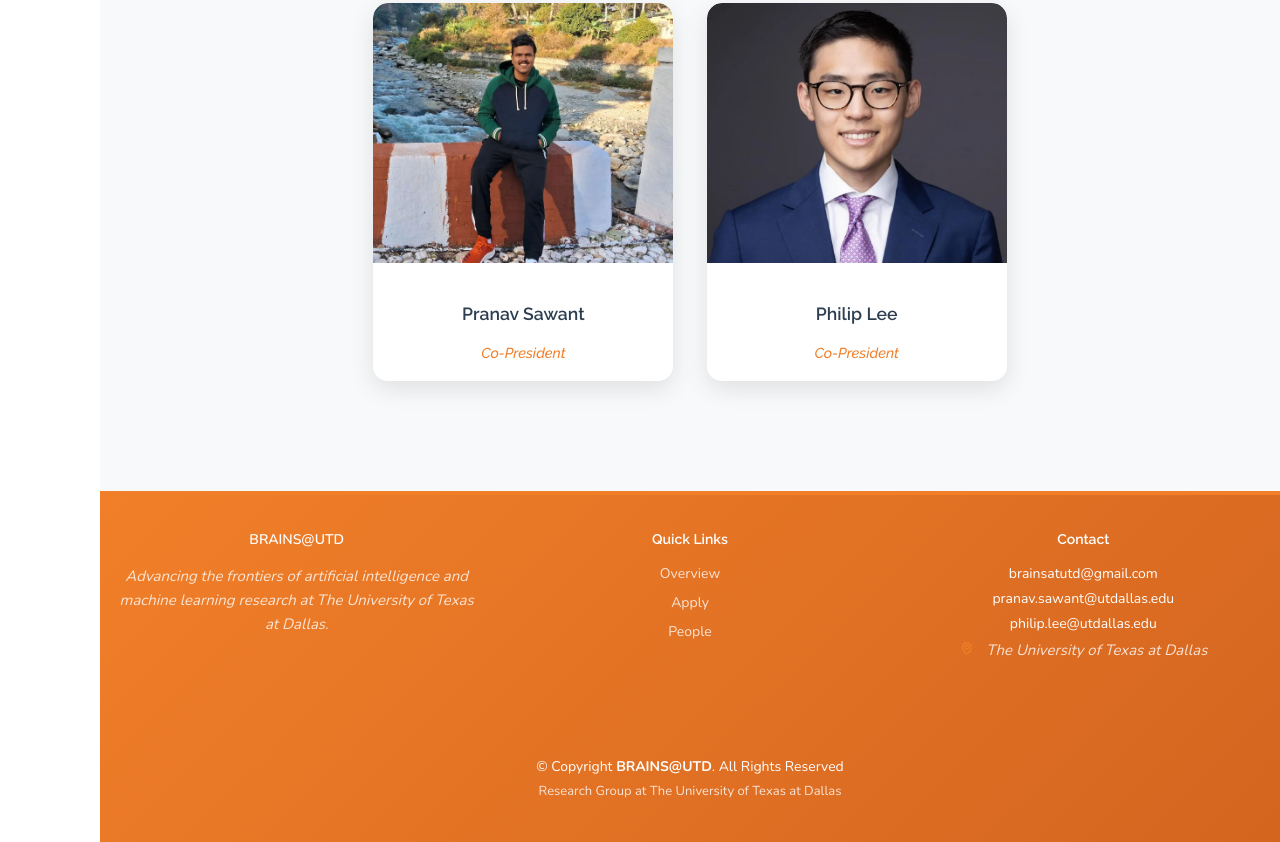
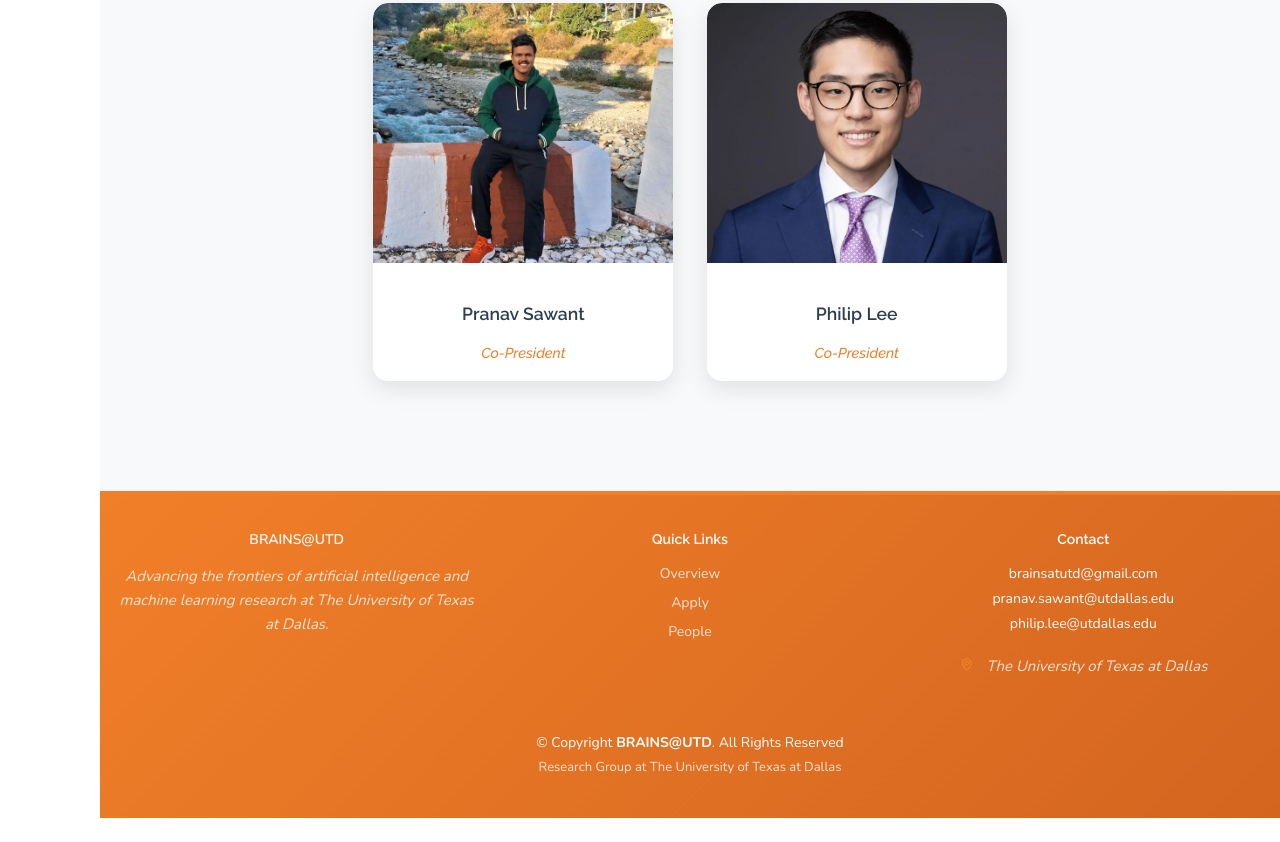
Before and after one commit to brainsatutd/brainsatutd.github.io, a plain HTML site: page index.html in a window 1280 px wide. Shown: the part 3310-4152 px from the top of the page. After the commit the page ends 4128 px from the top, so only its background shows below. Drawn offline with nearby package versions, Linux system fonts and the light colour scheme.

Commit message:
Update style.css

```diff
--- a/assets/css/style.css
+++ b/assets/css/style.css
@@ -971,6 +971,10 @@ section:nth-child(even) {
 #footer .contact-email:hover {
   text-decoration: underline;
 }
+#footer .univ-name {
+  margin-top: 20px;   /* controlled gap */
+  margin-bottom: 0;   /* no extra space below */
+}
 #footer .social-links {
   margin: 0 0 40px 0;
 }
```
